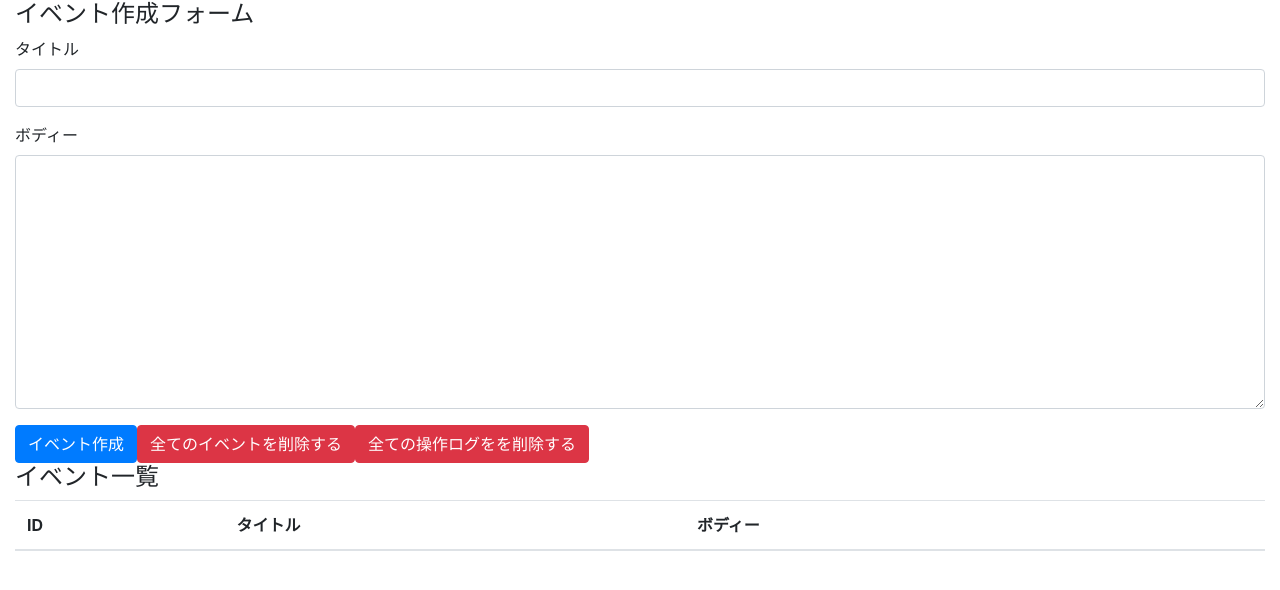
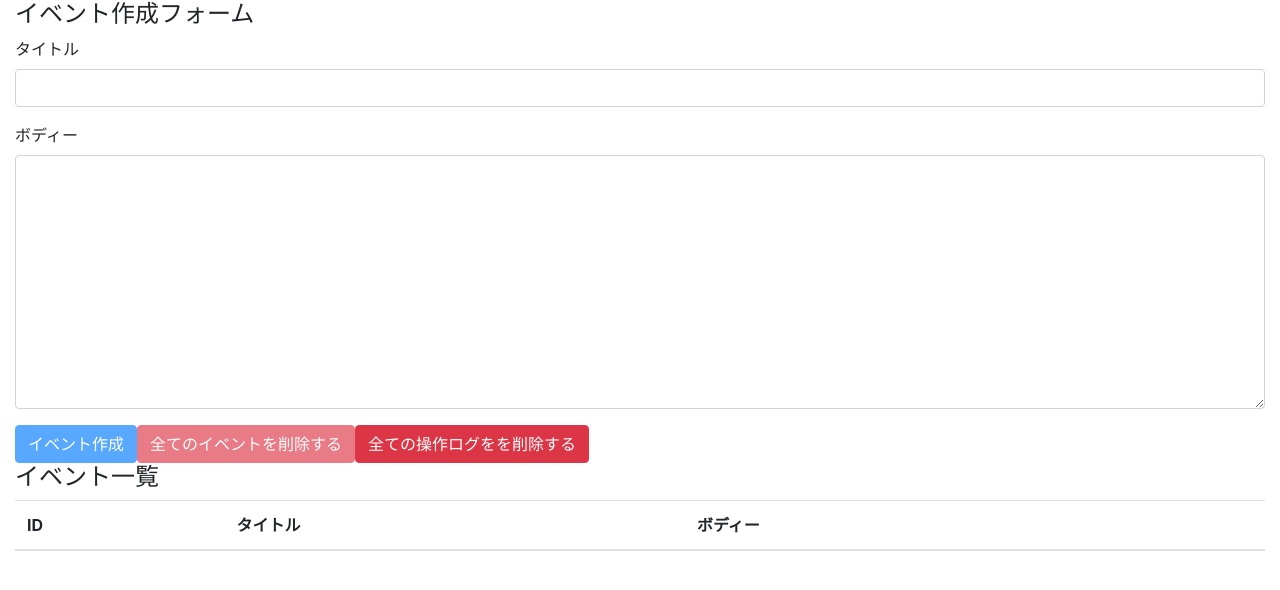
Before and after one commit to issiyda/react-hooks-101, a React (Create React App) app in the folder react-hooks-101/: page / in a window 1280 px wide. Shown: the top 590 px of the page. Built offline with nearby package versions, Linux system fonts and the light colour scheme.

Commit message:
delete add ConfirmForm

```diff
--- a/react-hooks-101/src/components/App.js
+++ b/react-hooks-101/src/components/App.js
@@ -23,6 +23,15 @@
         setBody('');
     }
 
+    const deleteAllEvents = e => {
+        e.preventDefault();
+        const result = window.confirm('全てのイベントを本当に削除してもよろしいですか？')
+        if(result) dispatch({ type: 'DELETE_ALL_EVENTS'});
+    }
+
+    const unCreatable = title === '' || body === '';
+
+
     return (
         <div className="container-fluid">
             <h4>イベント作成フォーム</h4>
@@ -39,8 +48,8 @@
                               onChange={e => setBody(e.target.value)}/>
                 </div>
 
-                <button className="btn btn-primary" onClick={addEvent}>イベント作成</button>
-                <button className="btn btn-danger">全てのイベントを削除する</button>
+                <button className="btn btn-primary" onClick={addEvent} disabled={unCreatable}>イベント作成</button>
+                <button className="btn btn-danger" onClick={deleteAllEvents} disabled={state.length === 0}>全てのイベントを削除する</button>
                 <button className="btn btn-danger">全ての操作ログをを削除する</button>
             </form>
 
@@ -55,7 +64,7 @@
                 </tr>
                 </thead>
                 <tbody>
-                {state.map((event, index) => (<Event key={index} event={event} />))}
+                {state.map((event, index) => (<Event key={index} event={event} dispatch={dispatch} />))}
                 </tbody>
             </table>
         </div>
--- a/react-hooks-101/src/components/Event.js
+++ b/react-hooks-101/src/components/Event.js
@@ -3,7 +3,8 @@
 const Event = ({dispatch, event}) => {
     const id = event.id;
     const deleteEvent = () => {
-        dispatch({type: 'DELETE_EVENT', id})
+        const result = window.confirm(`ID${id}のイベントを本当に削除してもよろしいですか？`)
+        if(result) dispatch({type: 'DELETE_EVENT', id})
     };
     {
         return (
--- a/react-hooks-101/src/reducers/index.js
+++ b/react-hooks-101/src/reducers/index.js
@@ -9,7 +9,7 @@
             return [...state, { id, ...event}]
         case 'DELETE_EVENT':
             return state.filter(event => event.id !== action.id);
-        case 'DELETE_ALL_EVENT':
+        case 'DELETE_ALL_EVENTS':
             return [];
         default:
             return state
```
